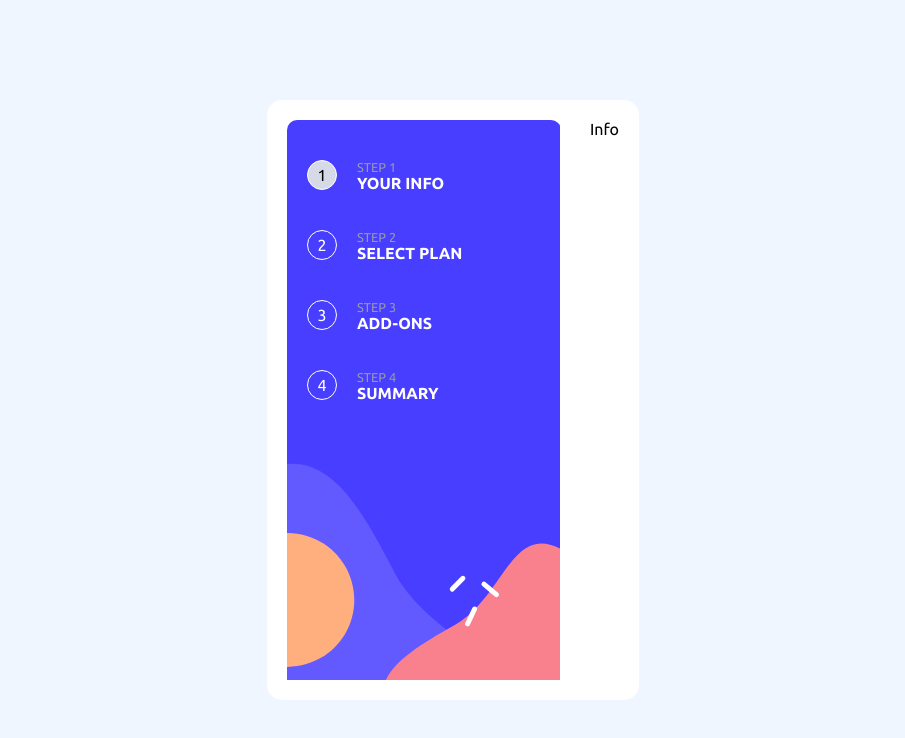
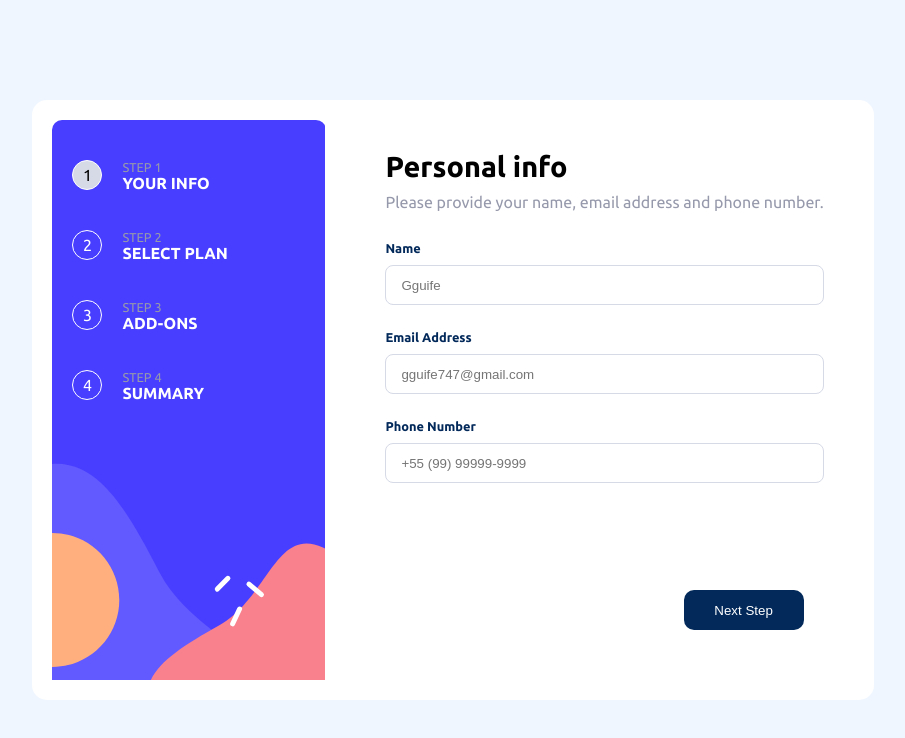
Before and after one commit to Gguife/planPurchase, a React (Vite) app: page / in a window 1280 px wide. Shown: the top 738 px of the page, without its empty margins (187-1092 px from the left). Built offline with nearby package versions, Linux system fonts and the light colour scheme; the HTML template or start-up script is replaced by a standard one.

Commit message:
deixando Info totalmente funcional

```diff
--- a/src/pages/info/Info.css
+++ b/src/pages/info/Info.css
@@ -0,0 +1,69 @@
+.info{
+  height: 100%;
+  display: flex;
+  flex-direction: column;
+  padding: 30px;
+  position: relative;
+}
+.info h2{
+  font-size: 1.8rem;
+}
+.info p{
+  color: hsl(231, 11%, 63%);
+  font-size: 1rem;
+  margin: 10px 0 30px 0;
+}
+.info form{
+  display: flex;
+  flex-direction: column;
+}
+.info label{
+  font-size: .8rem;
+  margin-bottom: 10px;
+  color: hsl(213, 96%, 18%);
+  font-weight: 700;
+}
+.info input{
+  width: 100%;
+  height: 40px;
+  border-radius: 8px;
+  margin-bottom: 25px;
+  padding: 10px;
+}
+.info input:focus{
+  outline: none;
+}
+.info input::placeholder{
+  padding: 5px;
+}
+.info form button{
+  position: absolute;
+  bottom: 50px;
+  right: 50px;
+  background-color: hsl(213, 96%, 18%);
+  width: 120px;
+  height: 40px;
+  border-radius: 10px;
+  border: none;
+  color: #fff;
+  cursor: pointer;
+}
+
+
+
+/*Message ERROR*/
+.errorMessage-name, .errorMessage-email, .errorMessage-phone{
+  position: absolute;
+  right: 50px;
+  color: red;
+  font-size: .7rem;
+}
+.errorMessage-name{
+  top: 147px;
+}
+.errorMessage-email{
+  top: 235px;
+}
+.errorMessage-phone{
+  bottom: 220px;
+}
--- a/src/pages/info/Info.jsx
+++ b/src/pages/info/Info.jsx
@@ -1,9 +1,81 @@
 import './Info.css'
+import { useNavigate } from 'react-router-dom'
+import { useState, useEffect } from 'react'
 
 const Info = () => {
+  const navigate = useNavigate()
+
+  const [name, setName] = useState('')
+  const [email, setEmail] = useState('')
+  const [phoneNumber, setPhoneNumber] = useState('')
+  const [nextPage, setNextPage] = useState(false)
+  const [errorMessage, setErrorMessage] = useState('')
+
+  useEffect(() => {
+    setNextPage(name !== '' && email !== '' && phoneNumber !== '')
+  }, [name, email, phoneNumber])
+
+  const handleSubmit = (e) =>{
+    e.preventDefault()
+
+    if(!nextPage){
+      if(name === '' ){
+        setErrorMessage('This field is required')
+      }else if(email === '' ){
+        setErrorMessage('This field is required')
+      }else if(phoneNumber === '' ){
+        setErrorMessage('This field is required')
+      }
+    }
+
+    if(nextPage){
+      navigate('/plan')
+    }
+  }
+
+
   return (
-    <div className='Info'>
-      Info
+    <div className='info'>
+        <h2>Personal info</h2>
+        <p>Please provide your name, email address and phone number.</p>
+        <form action="" onSubmit={handleSubmit}>
+          <label htmlFor="name">Name</label>
+          {name === '' && <span className='errorMessage-name'>{errorMessage}</span>}
+          <input
+            type="text"
+            id='name'
+            name='name'
+            value={name}
+            placeholder='Gguife'
+            onChange={(e) => setName(e.target.value)}
+            style={{border: errorMessage && name === '' ? '1px solid red' : '1px solid hsl(229, 24%, 87%)'}}
+          />
+
+          <label htmlFor="email">Email Address</label>
+          {email === '' && <span className='errorMessage-email'>{errorMessage}</span>}
+          <input
+            type="email"
+            name='email'
+            id='email'
+            value={email}
+            placeholder='gguife747@gmail.com'
+            onChange={(e) => setEmail(e.target.value)}
+            style={{border: errorMessage && email === '' ? '1px solid red' : '1px solid hsl(229, 24%, 87%)'}}
+          />
+          <label htmlFor="phone">Phone Number</label>
+          {phoneNumber === '' && <span className='errorMessage-phone'>{errorMessage}</span>}
+          <input
+            type="number"
+            name='phone'
+            id='phone'
+            value={phoneNumber}
+            placeholder='+55 (99) 99999-9999'
+            onChange={(e) => setPhoneNumber(e.target.value)}
+            style={{border: errorMessage && phoneNumber === '' ? '1px solid red' : '1px solid hsl(229, 24%, 87%)'}}
+          />
+
+            <button type='submit'>Next Step</button>
+        </form>
     </div>
   )
 }
```
